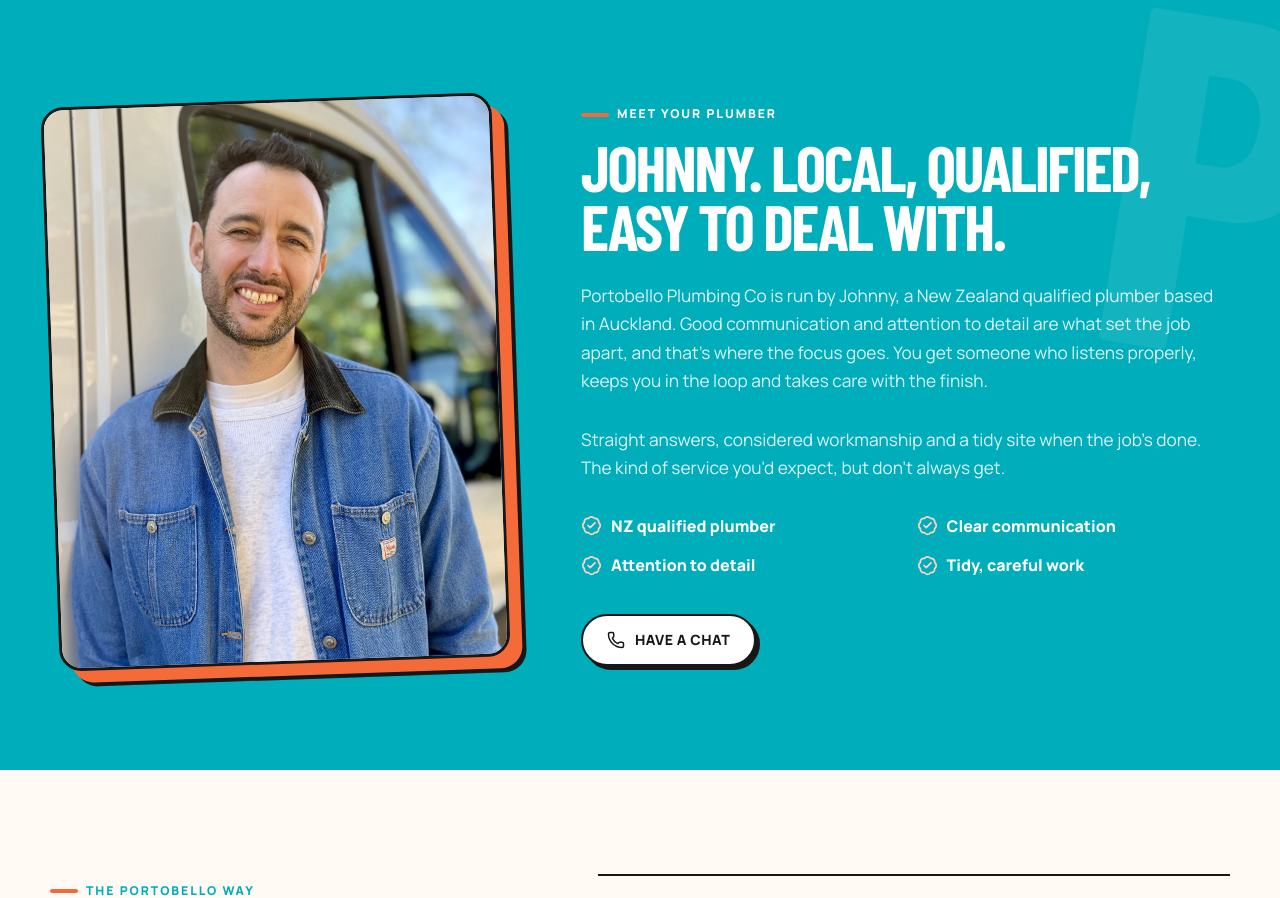
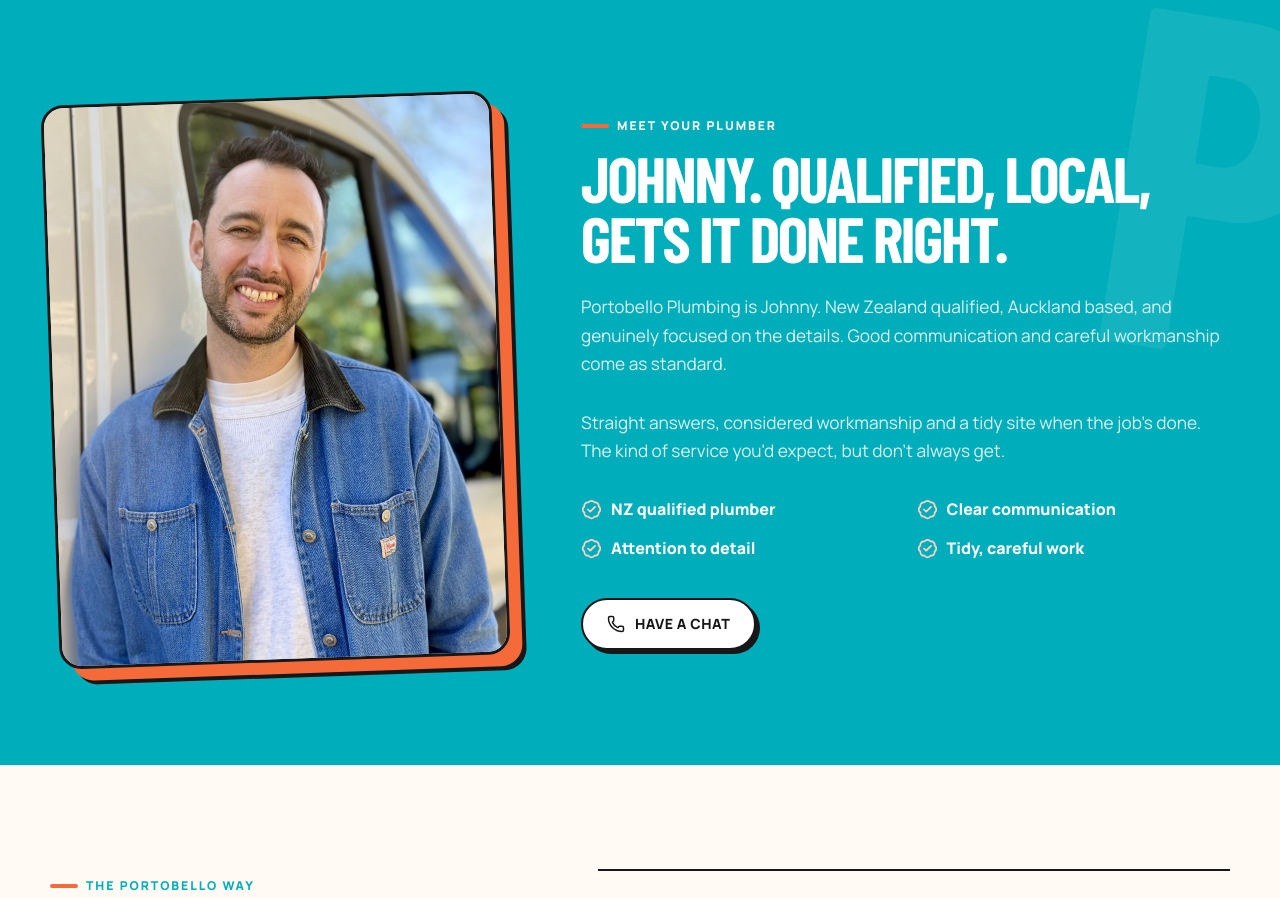
Before and after one commit to johnnyelton85/Portobello-Website-, a Next.js app: page / in a window 1280 px wide. Shown: the part 2320-3218 px from the top of the page. Built offline with nearby package versions, Linux system fonts and the light colour scheme; a web font is replaced by a local one.

Commit message:
Rewrite Meet your plumber intro
Co-authored-by: johnnyelton85 <johnnyelton85@users.noreply.github.com>

```diff
--- a/app/page.tsx
+++ b/app/page.tsx
@@ -216,14 +216,12 @@ function About() {
         <div>
           <p className="eyebrow">Meet your plumber</p>
           <h2 className="section-title">
-            Johnny. Local, qualified, easy to deal with.
+            Johnny. Qualified, local, gets it done right.
           </h2>
           <p className="about__copy">
-            Portobello Plumbing Co is run by Johnny, a New Zealand qualified
-            plumber based in Auckland. Good communication and attention to
-            detail are what set the job apart, and that&apos;s where the focus
-            goes. You get someone who listens properly, keeps you in the loop
-            and takes care with the finish.
+            Portobello Plumbing is Johnny. New Zealand qualified, Auckland
+            based, and genuinely focused on the details. Good communication
+            and careful workmanship come as standard.
           </p>
           <p className="about__copy">
             Straight answers, considered workmanship and a tidy site when the
```
